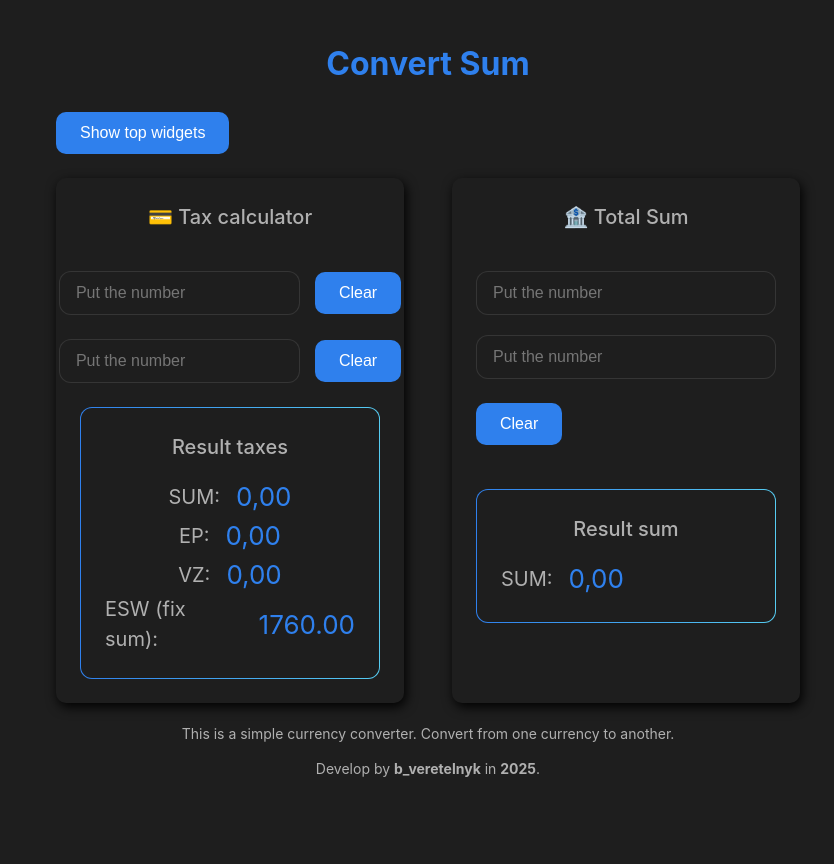
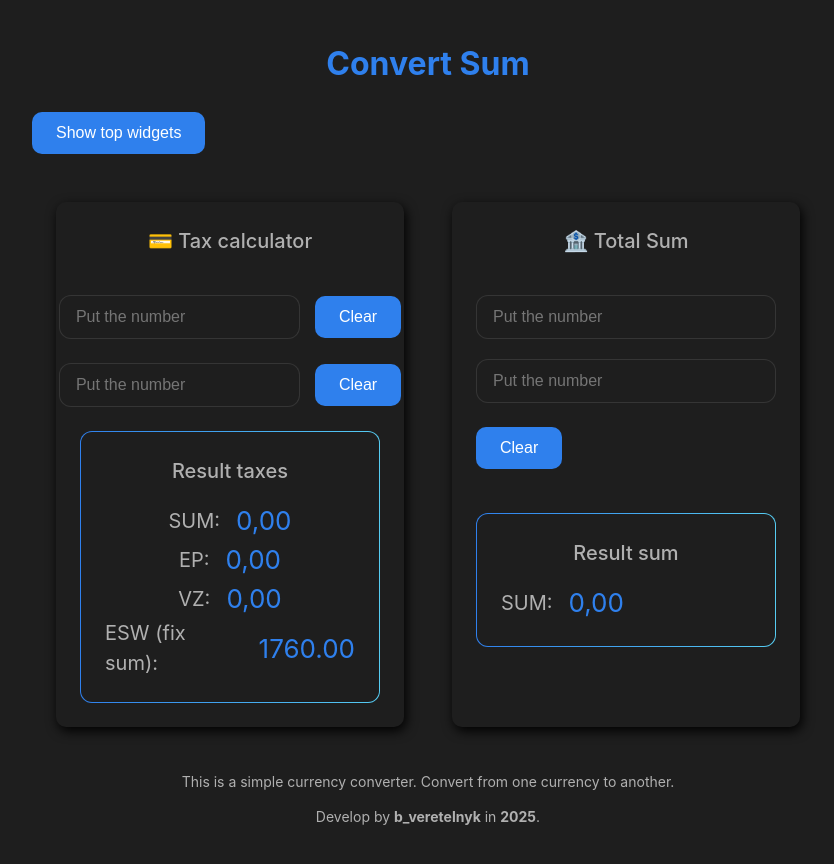
Before and after one commit to bveretelnik/convert-sum, a React (Vite) app: page / in a window 1280 px wide. Shown: the top 864 px of the page, without its empty margins (212-1046 px from the left). Built offline with nearby package versions, Linux system fonts and the light colour scheme.

Commit message:
FT - fix styles

```diff
--- a/src/components/NumberConverter/NumberConverter.module.scss
+++ b/src/components/NumberConverter/NumberConverter.module.scss
@@ -1,8 +1,8 @@
 .container {
-  width: 100%;
   display: flex;
-  flex-direction: row;
+  //flex-direction: row;
   gap: 48px;
+  padding: 24px;
   margin-top: 24px;
 }
 .convectorWrapper {
--- a/src/index.css
+++ b/src/index.css
@@ -24,4 +24,8 @@
     flex-direction: row;
     gap: 48px;
     margin-top: 24px;
+    padding: 24px;
+    border-radius: 12px;
+    background: #121212;
+    box-shadow: 2px 4px 12px rgba(0, 0, 0, 1);
 }
```
